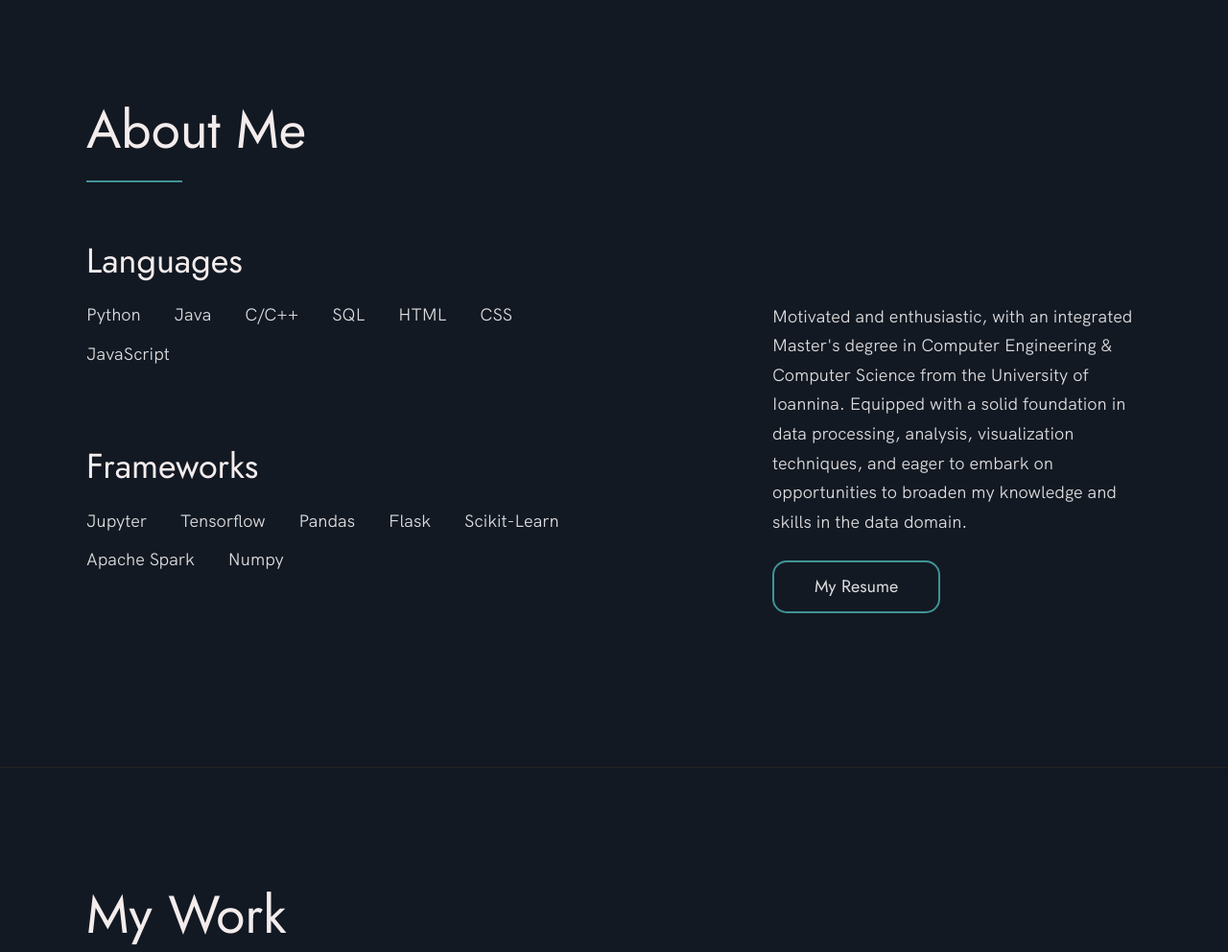
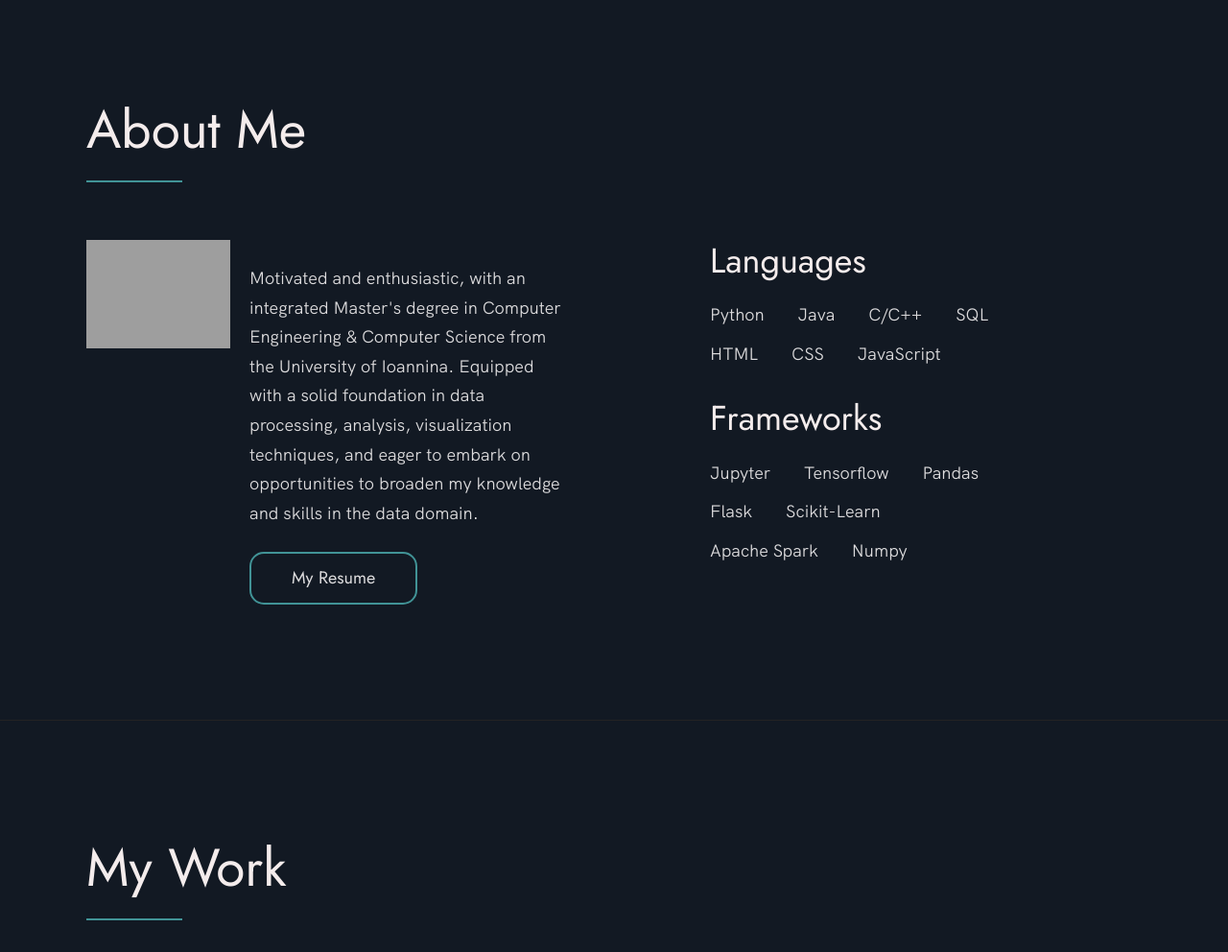
Before and after one commit to GeorgeVat/Portfolio, a Flask app: page / in a window 1280 px wide. Shown: the part 818-1810 px from the top of the page at 96% size. Run offline with Flask 2, Linux system fonts and the light colour scheme; grey boxes are pictures that could not be loaded.

Commit message:
photo added

```diff
--- a/static/index.css
+++ b/static/index.css
@@ -535,8 +535,7 @@ body:not(.user-is-tabbing) a:focus {
 /* --------------------------------------- */
 .about__content {
     display: flex;
-    flex-direction: row-reverse;
-    align-items: center;
+    align-items: flex-start;
   }
 
   @media (max-width: 900px) {
@@ -544,6 +543,20 @@ body:not(.user-is-tabbing) a:focus {
       flex-direction: column-reverse;
       align-items: initial;
     }
+  }
+
+  .about__image {
+    width: 150px;
+    height: 150px;
+    border-radius: 50%;
+    margin-right: 20px;
+    margin-bottom: 20px;
+  }
+
+  .about__text {
+    flex: 1;
+    margin-bottom: 20px; /* Add margin bottom for spacing */
+    margin-right: 15rem;
   }
 
   .about__skill-container {
@@ -562,7 +575,7 @@ body:not(.user-is-tabbing) a:focus {
     list-style: none;
     padding: 0;
     margin: 0;
-    margin-bottom: 7rem;
+    margin-bottom: 20px; /* Add margin bottom for spacing */
   }
 
   .skill-list li {
@@ -573,7 +586,8 @@ body:not(.user-is-tabbing) a:focus {
 
   @media (min-width: 901px) {
     .about__text {
-      flex: 0 0 35%;
+      flex: 1;
+      margin-bottom: 0; /* Remove margin bottom */
     }
 
     .about__skill-container {
@@ -581,6 +595,7 @@ body:not(.user-is-tabbing) a:focus {
       margin: 0 var(--gutter-huge) 0 0;
     }
   }
+
 
 
 /* --------------------------------------- */
--- a/templates/index.html
+++ b/templates/index.html
@@ -58,6 +58,10 @@
   <div class="row">
     <h2>About Me</h2>
     <div class="about__content">
+      <div class="about__image">
+        <!-- Add your image here -->
+        <img src="{{ url_for('static', filename='/images/me1.png') }}"  alt="me">
+      </div>
       <div class="about__text">
         <p>
           Motivated and enthusiastic, with an integrated Master's degree in Computer Engineering & Computer Science from the University of Ioannina. Equipped with a solid foundation in data processing, analysis, visualization techniques, and eager to embark on opportunities to broaden my knowledge and skills in the data domain.
```
Also changed, not shown: static/images/bert.jpg (deleted), 4 other files. Lines whose indentation alone changed are shown as unchanged.
